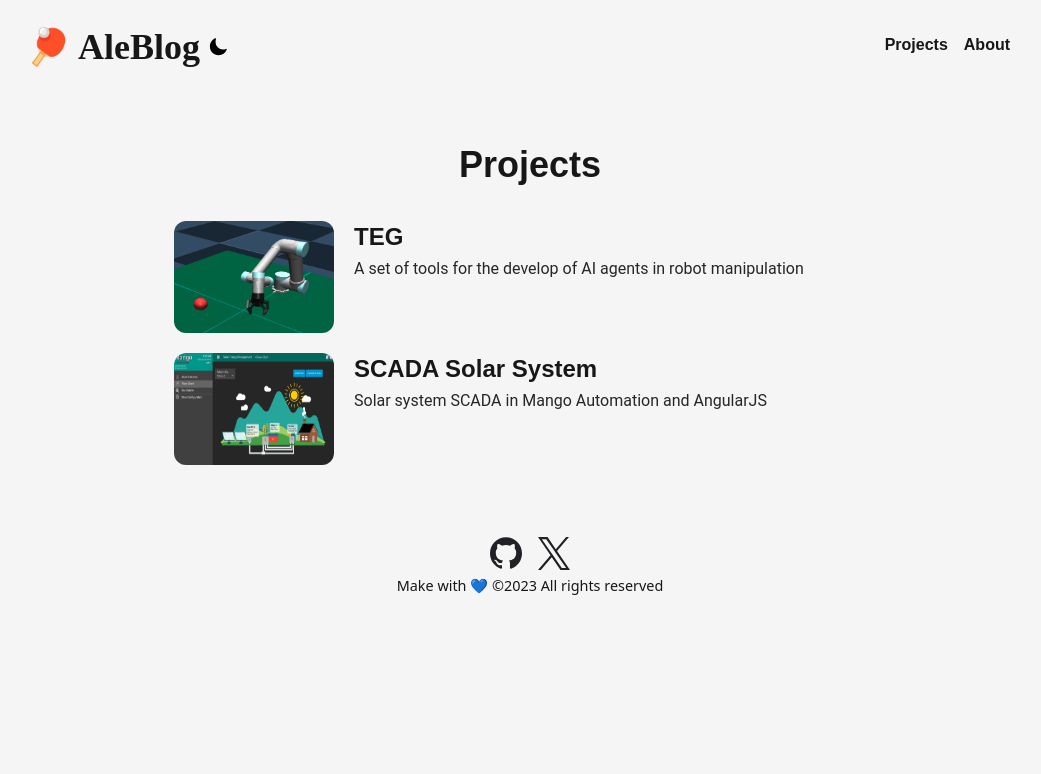
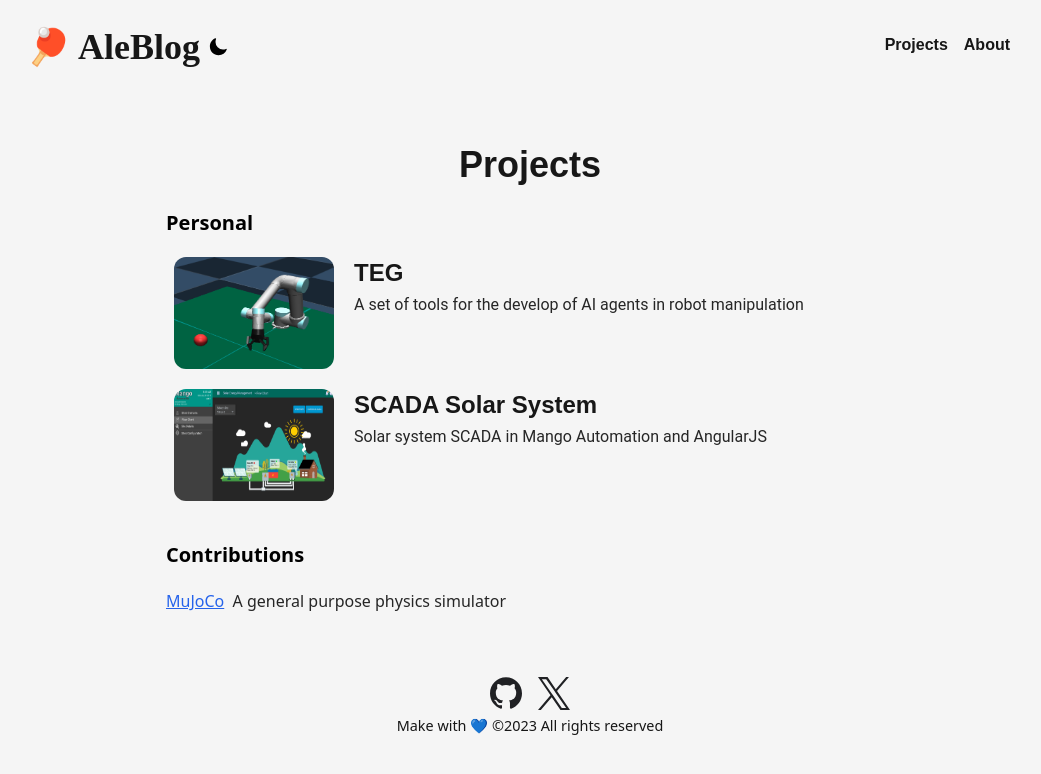
Before and after one commit to alefram/Alefram.github.io, a Next.js app: page /Projects in a window 1280 px wide. Shown: the top 774 px of the page, without its empty margins (110-1151 px from the left). Built offline with nearby package versions, Linux system fonts and the light colour scheme; a web font is replaced by a local one.

Commit message:
update projects page

```diff
--- a/pages/Projects.jsx
+++ b/pages/Projects.jsx
@@ -66,7 +66,8 @@ export default function Projects({projects}) {
                     </h1>
                 </div>
                 <div>
-                    <ul>
+                    <h2 className="font-bold text-xl">Personal</h2>
+                    <ul className="mt-4">
                         {projects.map(({
                             id,
                             title,
@@ -86,6 +87,20 @@ export default function Projects({projects}) {
                         ))}
                     </ul>
                 </div>
+                <div className="mt-10">
+                    <h2 className="font-bold text-xl">Contributions</h2>
+                    <ul className="mt-5">
+                        <li>
+                            <a className="underline text-blue-600 dark:text-blue-300"
+                                href="https://github.com/google-deepmind/mujoco/commits?author=alefram">
+                                MuJoCo
+                            </a> &nbsp;
+                            <span className="text-neutral-800 dark:text-neutral-400">
+                                A general purpose physics simulator
+                            </span>
+                        </li>
+                    </ul>
+                </div>
             </main>
 
             <Footer/>
```
